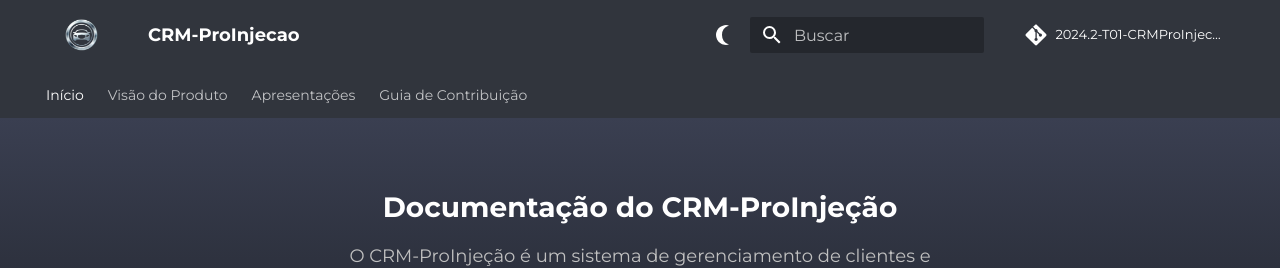
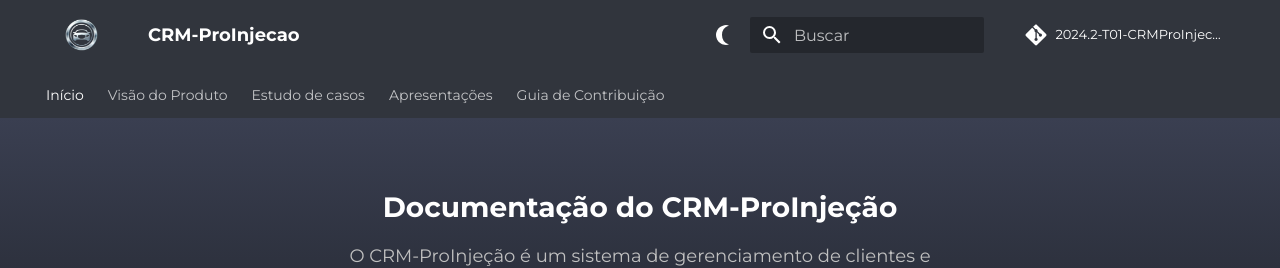
Before and after one commit to mdsreq-fga-unb/2024.2-T01-CRMProInjecao, an MkDocs documentation site: the page built from docs/index.md, in a window 1280 px wide and 1144 px high. Shown: the top 268 px of the window. Built offline with MkDocs 1.6.1 and Material for MkDocs 9.7.7, drawn with Linux system fonts in a browser that asks for light colours; comment, search, counter and statistics services are not loaded; the version menu is left out.

Commit message:
docs: updating yml to estudo-de-caso

```diff
--- a/mkdocs.yml
+++ b/mkdocs.yml
@@ -137,6 +137,9 @@ nav:
     - Product Backlog: product-backlog.md
     - Lições Aprendidas: licoes-aprendidas.md
 
+  - Estudo de casos:
+    - USM - EduConnect: estudo-de-caso-usm.md
+
   - Apresentações:
     - Unidade 1: apresentacao-1.md
     - Unidade 2: apresentacao-2.md
```
